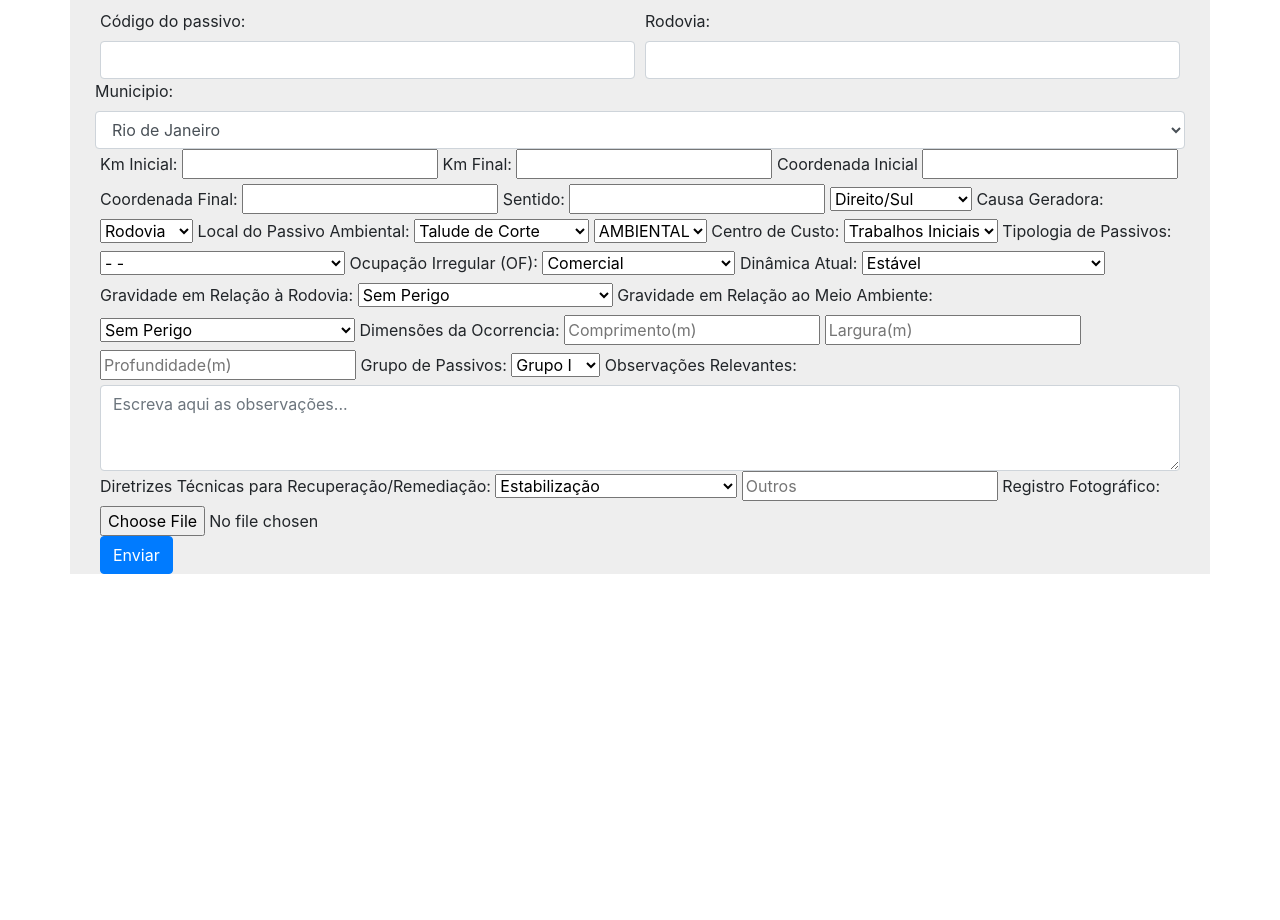
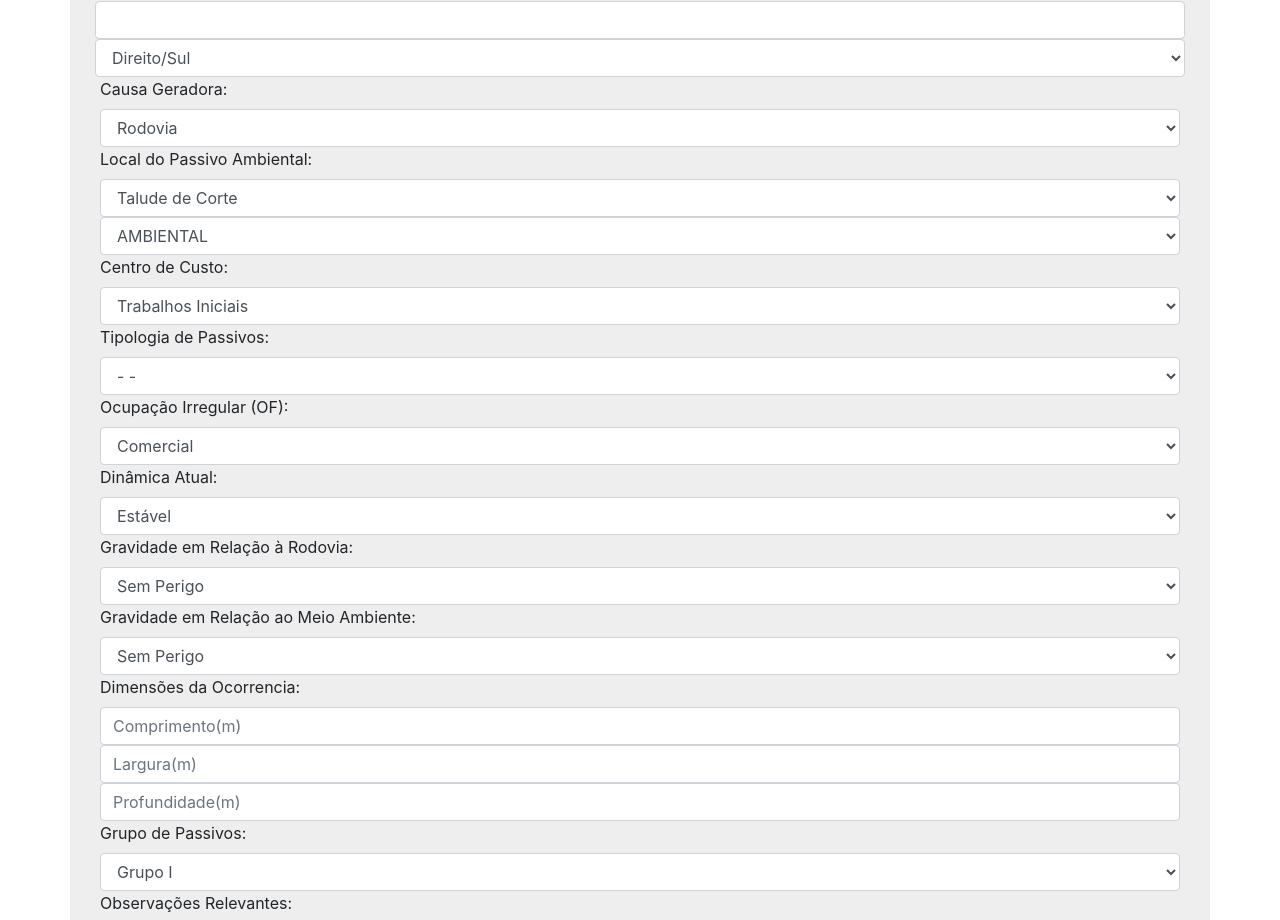
Before and after one commit to Pulizs/Engefoto, a website: page index.html in a window 1280 px wide. Shown: the part 495-1415 px from the top of the page. Before the commit the page ends 1069 px from the top, so only its background shows below. Drawn offline with Linux system fonts and the light colour scheme.

Commit message:
Update index.html

```diff
--- a/index.html
+++ b/index.html
@@ -14,12 +14,15 @@
 
 <body>
 
+    <header>
+
+    </header>
     <!-- AQUI ABAIXO TÁ ORGANIZADO -->
 
     <div class="container" style="background-color: #eee">
         <div class="container">
-            <img src="imagens/engefotoLogo.jpg" alt="" style="height: 60vh; width: 80vb;"><br><br>
 
+            <img src="imagens/engefotoLogo.jpg" alt="" style="height: 20vh; width: 20vb;"><br><br>
             <form id="formularioFicha" onsubmit="enviar()" action="" method="post">
                 <div class="form-row">
                     <div class="col">
@@ -39,56 +42,68 @@
                     </select>
                 </div>
 
-                <!-- AQUI TÁ DESORGANIZADO -->
+                <div class="form-row">
+                    <div class="col">
+                        <label id="lbkminicial" for="kminicial">Km Inicial: </label>
+                        <input class="form-control" id="kminicial" type="text" name="kminicial" style="width: 20vw;">
+                    </div>
+                    <div class="col">
+                        <label id="lbkmfinal" for="kmfinal">Km Final:</label>
+                        <input class="form-control" id="kmfinal" type="text" name="kmfinal" style="width: 20vw;">
+                    </div>
 
-                <label id="lbkminicial" for="kminicial">Km Inicial: </label>
-                <input id="kminicial" type="text" name="kminicial">
+                </div>
 
-                <label id="lbkmfinal" for="kmfinal">Km Final:</label>
-                <input id="kmfinal" type="text" name="kmfinal">
+                <div class="form-row">
+                    <div class="col">
+                        <label id="lbcoordInicial" for="coordInicial">Coordenada Inicial</label>
+                        <input class="form-control" id="coordInicial" type="text" name="coordInicial">
+                    </div>
+                    <div class="col">
+                        <label id="lbcoordFinal" for="coordFinal">Coordenada Final: </label>
+                        <input class="form-control" id="coordFinal" type="text" name="coordFinal">
+                    </div>
+                </div>
 
-                <label id="lbcoordInicial" for="coordInicial">Coordenada Inicial</label>
-                <input id="coordInicial" type="text" name="coordInicial">
+                <div class="form-row">
+                    <label id="lbsentido" for="sentido">Sentido: </label>
+                    <input class="form-control" id="sentido" type="text" name="sentido">
 
-                <label id="lbcoordFinal" for="coordFinal">Coordenada Final: </label>
-                <input id="coordFinal" type="text" name="coordFinal">
+                    <select class="form-control" name="sentidons" id="sentidons">
+                        <option value="Direito/Sul">Direito/Sul</option>
+                        <option value="Norte">Esquerdo/Norte</option>
+                    </select>
 
-                <label id="lbsentido" for="sentido">Sentido: </label>
-                <input id="sentido" type="text" name="sentido">
-
-                <select name="sentidons" id="sentidons">
-                    <option value="Direito/Sul">Direito/Sul</option>
-                    <option value="Norte">Esquerdo/Norte</option>
-                </select>
+                </div>
 
                 <label id="lbcausageradora" for="causageradora">Causa Geradora: </label>
-                <select id="causageradora" name="causageradora">
+                <select class="form-control" id="causageradora" name="causageradora">
                     <option value="Rodovia">Rodovia</option>
                     <option value="Terceiros">Terceiros</option>
                 </select>
 
                 <label id="lblocalpassivo" for="localpassivo">Local do Passivo Ambiental: </label>
-                <select name="localpassivo" id="localpassivo">
+                <select class="form-control" name="localpassivo" id="localpassivo">
                     <option value="Talude de Corte">Talude de Corte</option>
                     <option value="Talude de aterro">Talude de aterro</option>
                     <option value="Faixa de dominio">Faixa de Domínio</option>
                     <option value="Fora de FD">Fora de FD</option>
                     <option value="Faixa nao edificavel">Faixa Não Edificável</option>
                 </select>
-                <select name="ambientalsocial" id="ambientalsocial">
+                <select class="form-control" name="ambientalsocial" id="ambientalsocial">
                     <option value="Ambiental">AMBIENTAL</option>
                     <option value="Social">SOCIAL</option>
                 </select>
 
                 <label id="lbcentrodeCusto" for="centrodeCusto">Centro de Custo: </label>
-                <select name="centrodeCusto" id="centrodeCusto">
+                <select class="form-control" name="centrodeCusto" id="centrodeCusto">
                     <option value="Trabalhos iniciais">Trabalhos Iniciais</option>
                     <option value="Recuperação">Recuperação</option>
                     <option value="Monitoramento">Monitoramento</option>
                 </select>
 
                 <label id="tipoDePassivo" for="tipoDePassivo">Tipologia de Passivos: </label>
-                <select name="tipoDePassivo" id="tipoDePassivo">
+                <select class="form-control" name="tipoDePassivo" id="tipoDePassivo">
                     <option value="ER">Processo Erosivo (ER)</option>
                     <option value="DS">Desagreg. Superficial (DS)</option>
                     <option value="FT">Fluxo Trans Inseg. (FT)</option>
@@ -109,7 +124,7 @@
                 </select>
 
                 <label id="lbtipoOF" for="tipoOF">Ocupação Irregular (OF): </label>
-                <select name="tipoOF" id="tipoOF">
+                <select class="form-control" name="tipoOF" id="tipoOF">
                     <option value="Comercial">Comercial</option>
                     <option value="Residencial"> Residencial</option>
                     <option value="Barracas">Barracas</option>
@@ -118,7 +133,7 @@
                 </select>
 
                 <label id="lbdinamicaAtual" for="dinamicaAtual">Dinâmica Atual: </label>
-                <select name="dinamicaAtual" id="dinamicaAtual">
+                <select class="form-control" name="dinamicaAtual" id="dinamicaAtual">
                     <option value="Estavel">Estável</option>
                     <option value="Sujeito A Recorrencia">Estável/Sujeito a Recorrência</option>
                     <option value="Baixa Intensidade">Ativo/Baixa Intensidade</option>
@@ -128,7 +143,7 @@
 
 
                 <label id="lbgravidadeRodovia" for="gravidadeRodovia">Gravidade em Relação à Rodovia: </label>
-                <select name="gravidadeRodovia" id="gravidadeRodovia">
+                <select class="form-control" name="gravidadeRodovia" id="gravidadeRodovia">
                     <option value="Sem Perigo">Sem Perigo</option>
                     <option value="Potencial Para Oferecer Perigo">Potencial para Oferecer Perigo</option>
                     <option value="Com Perigo Eminente">Com Perigo Eminente</option>
@@ -136,7 +151,7 @@
                 </select>
 
                 <label id="lbgravidadeAmbiental" for="gravidadeAmbiental">Gravidade em Relação ao Meio Ambiente:</label>
-                <select name="gravidadeAmbiental" id="gravidadeAmbiental">
+                <select class="form-control" name="gravidadeAmbiental" id="gravidadeAmbiental">
                     <option value="Sem Perigo">Sem Perigo</option>
                     <option value="Potencial para oferecer Perigo">Potencial para Oferecer Perigo</option>
                     <option value="Eminente">Com Perigo Eminente</option>
@@ -144,12 +159,12 @@
                 </select>
 
                 <label id="lbdimensoes" for="dimensoes">Dimensões da Ocorrencia: </label>
-                <input id="dimensoes" type="number" name="dimensoes" placeholder="Comprimento(m)">
-                <input id="largura" type="number" name="largura" placeholder="Largura(m)">
-                <input id="profundidade" type="number" name="profundidade" placeholder="Profundidade(m)">
+                <input class="form-control" id="dimensoes" type="number" name="dimensoes" placeholder="Comprimento(m)">
+                <input class="form-control" id="largura" type="number" name="largura" placeholder="Largura(m)">
+                <input class="form-control" id="profundidade" type="number" name="profundidade" placeholder="Profundidade(m)">
 
                 <label id="lbgrupoPassivo" for="grupoPassivo">Grupo de Passivos: </label>
-                <select name="grupoPassivo" id="grupoPassivo">
+                <select class="form-control" name="grupoPassivo" id="grupoPassivo">
                     <option value="Grupo I">Grupo I</option>
                     <option value="Grupo II">Grupo II</option>
                     <option value="Grupo III">Grupo III</option>
@@ -158,10 +173,12 @@
                 </select>
 
                 <label id="lbobs" for="obs">Observações Relevantes: </label>
-                <textarea id="obs" class="form-control" id="exampleFormControlTextarea1" rows="3" placeholder="Escreva aqui as observações..."></textarea>
+                <textarea id="obs" class="form-control" id="exampleFormControlTextarea1" rows="3"
+                    placeholder="Escreva aqui as observações..."></textarea>
 
-                <label id="lbdiretrizesTecnicas" for="diretrizesTecnicas">Diretrizes Técnicas para Recuperação/Remediação: </label>
-                <select name="diretrizesTecnicas" id="diretrizesTecnicas">
+                <label id="lbdiretrizesTecnicas" for="diretrizesTecnicas">Diretrizes Técnicas para
+                    Recuperação/Remediação: </label>
+                <select class="form-control" name="diretrizesTecnicas" id="diretrizesTecnicas">
                     <option value="Estabilização">Estabilização</option>
                     <option value="Recomposicao">Recomposição</option>
                     <option value="Enleivamento">Enleivamento</option>
@@ -178,7 +195,8 @@
                     <option value="Enrocamento de pedra">Enrocamento de pedra</option>
                     <option value="Nec. de interv. além da FD">Nec. de interv. além da FD</option>
                 </select>
-                <input id="diretrizesTecnicas" type="text" name="diretrizesTecnicas" placeholder="Outros">
+                <input class="form-control" id="diretrizesTecnicas" type="text" name="diretrizesTecnicas"
+                    placeholder="Outros">
 
                 <label id="lbregistrofotografico" for="registrofotografico">Registro Fotográfico: </label>
                 <input id="registrofotografico" type="file" name="registrofotografico">
```
